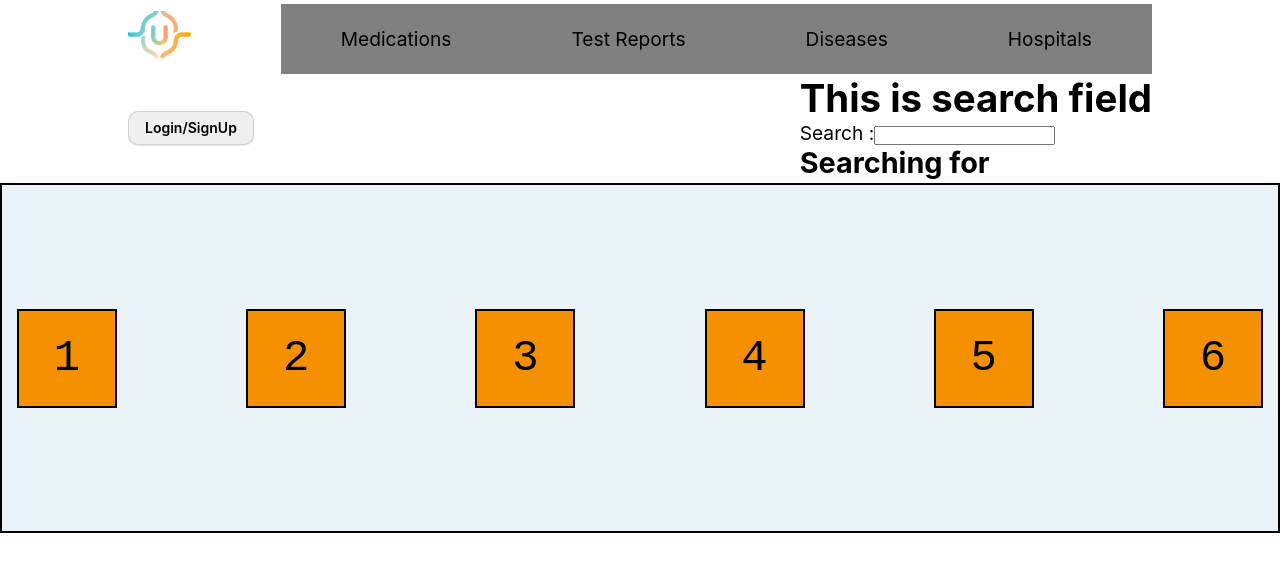
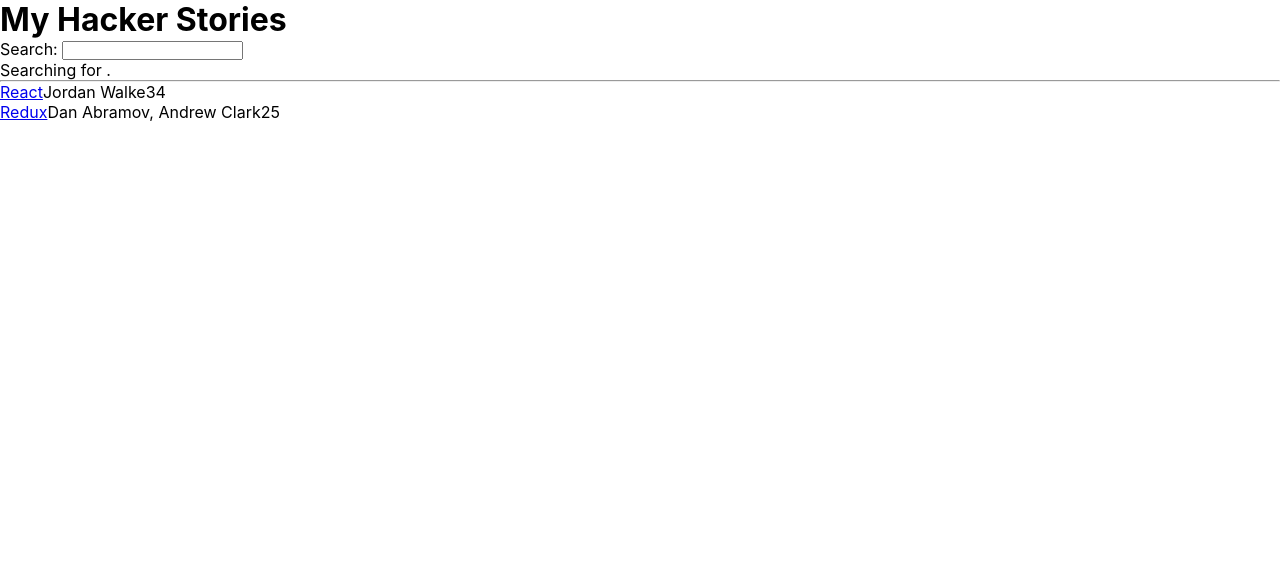
Before and after one commit to itanaysharma/Unified-Health-Interface, a React (Create React App) app: page / in a window 1280 px wide. Shown: the top 572 px of the page. Built offline with nearby package versions, Linux system fonts and the light colour scheme.

Commit message:
creating a search instance(react containers/functions)

```diff
--- a/src/App.css
+++ b/src/App.css
@@ -50,7 +50,7 @@ header a {
 /* CSS */
 .button-3 {
   appearance: none;
-  /* background-color: #2ea44f; */
+  background-color: #2ea44f;
   border: 1px solid rgba(27, 31, 35, 0.15);
   border-radius: 10px;
   box-shadow: rgba(27, 31, 35, 0.1) 0 1px 0;
@@ -73,9 +73,6 @@ header a {
   vertical-align: middle;
   white-space: nowrap;
 }
-.button-3 a {
-  text-decoration: none;
-}
 
 .button-3:focus:not(:focus-visible):not(.focus-visible) {
   box-shadow: none;
@@ -85,7 +82,7 @@ header a {
 .button-3:hover {
   background-color: #4200ff;
 }
-.button-3:hover a {
+.button-3:hover {
   color: white;
   text-decoration: none;
 }
--- a/src/App.js
+++ b/src/App.js
@@ -1,14 +1,77 @@
 import "./App.css";
+import React from "react";
 import SignUp from "./Signup.js";
 import Navbar from "./Navbar.js";
 
-function App() {
+const App = () => {
+  const stories = [
+    {
+      title: "React",
+      url: "https://reactjs.org/",
+      author: "Jordan Walke",
+      num_comments: 3,
+      points: 4,
+      objectID: 0,
+    },
+    {
+      title: "Redux",
+      url: "https://redux.js.org/",
+      author: "Dan Abramov, Andrew Clark",
+      num_comments: 2,
+      points: 5,
+      objectID: 1,
+    },
+  ];
+
+  const handleSearch = (event) => {
+    console.log(event.target.value);
+  };
+
   return (
     <div>
-      <Navbar />
-      <SignUp />
+      <h1>My Hacker Stories</h1>
+
+      <Search onSearch={handleSearch} />
+
+      <hr />
+
+      <List list={stories} />
     </div>
   );
-}
+};
 
+const Search = (props) => {
+  const [searchTerm, setSearchTerm] = React.useState("");
+
+  const handleChange = (event) => {
+    setSearchTerm(event.target.value);
+
+    props.onSearch(event);
+  };
+
+  return (
+    // <div>
+    //   <Navbar />
+    //   <SignUp />
+    // </div>
+    <div>
+      <label htmlFor="search">Search: </label>
+      <input id="search" type="text" onChange={handleChange} />
+      <p>
+        Searching for <strong>{searchTerm}</strong>.
+      </p>
+    </div>
+  );
+};
+const List = (props) =>
+  props.list.map((item) => (
+    <div key={item.objectID}>
+      <span>
+        <a href={item.url}>{item.title}</a>
+      </span>
+      <span>{item.author}</span>
+      <span>{item.num_comments}</span>
+      <span>{item.points}</span>
+    </div>
+  ));
 export default App;
--- a/src/Navbar.js
+++ b/src/Navbar.js
@@ -34,14 +34,7 @@ export default function Navbar() {
             </div>
           </div>
         </nav>
-        <button className="button-3">
-          <a
-            className="inside-button-3"
-            href="https://www.pluralsight.com/guides/how-to-render-%22a%22-with-optional-href-in-react"
-          >
-            Login/SignUp
-          </a>
-        </button>
+        <button className="button-3">Login/SignUp</button>
         <div className="react">
           <h1>This is search field</h1>
           <label htmlFor="search">Search :</label>
```
